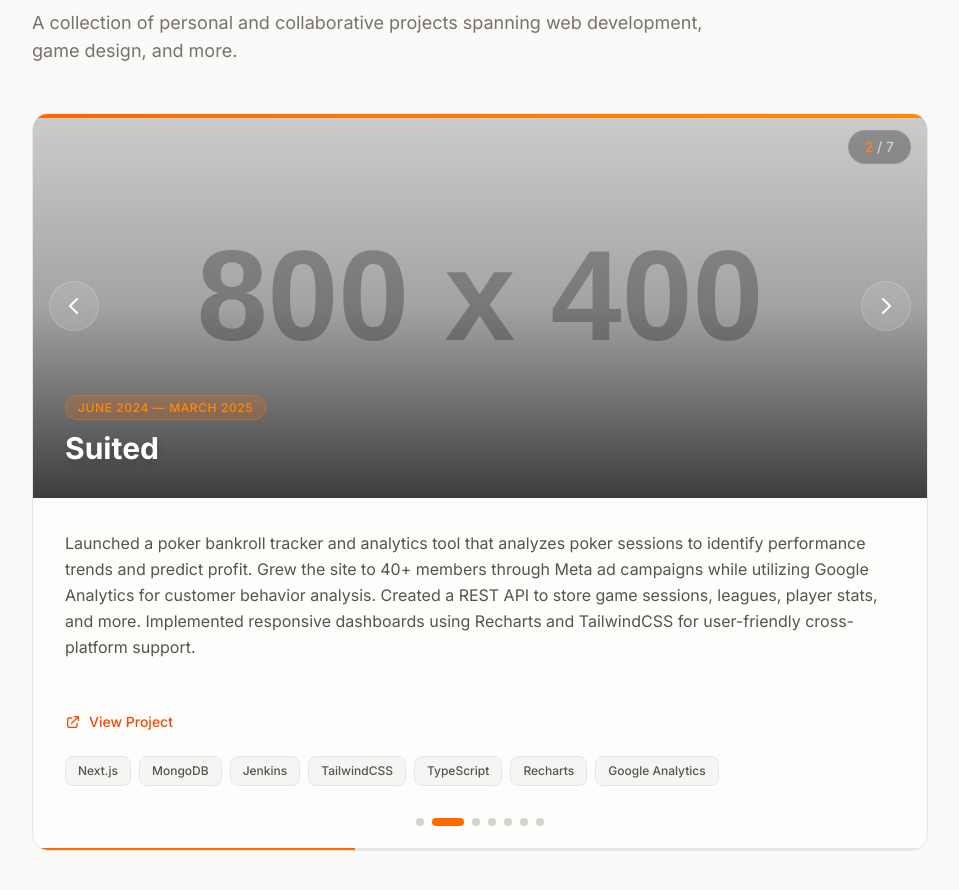
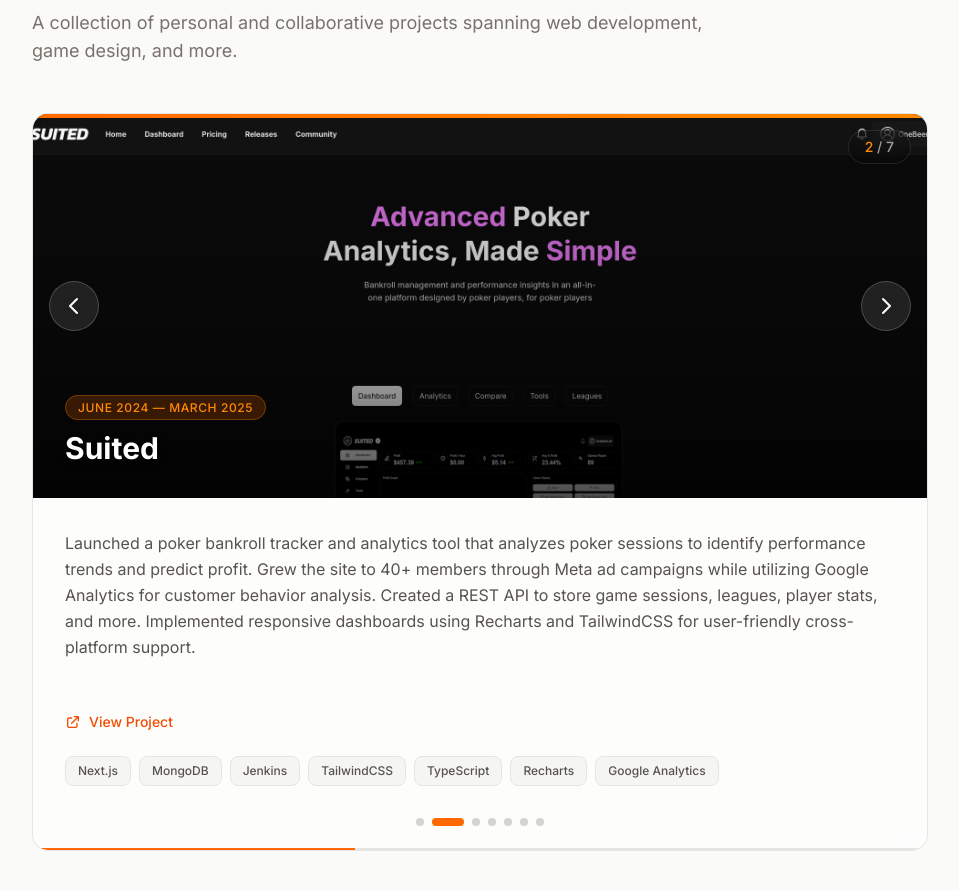
Before and after one commit to jchernin4/jchernin4.github.io, a Next.js app: page / in a window 1280 px wide. Shown: the part 4035-4925 px from the top of the page, without its empty margins (160-1119 px from the left). Built offline with nearby package versions, Linux system fonts and the light colour scheme.

Commit message:
Suited image

```diff
--- a/src/app/page.tsx
+++ b/src/app/page.tsx
@@ -312,7 +312,7 @@
                             startDate: "June 2024",
                             endDate: "March 2025",
                             link: "https://suitedapp.com/",
-                            image: "https://placehold.co/800x400/e7e5e4/57534e?text=Suited",
+                            image: "/Suited.png",
                             description: "Launched a poker bankroll tracker and analytics tool that analyzes poker sessions to identify performance trends and predict profit. Grew the site to 40+ members through Meta ad campaigns while utilizing Google Analytics for customer behavior analysis. Created a REST API to store game sessions, leagues, player stats, and more. Implemented responsive dashboards using Recharts and TailwindCSS for user-friendly cross-platform support.",
                             techStack: ["Next.js", "MongoDB", "Jenkins", "TailwindCSS", "TypeScript", "Recharts", "Google Analytics"]
                         },
```
Also changed, not shown: public/Suited.png (added).
